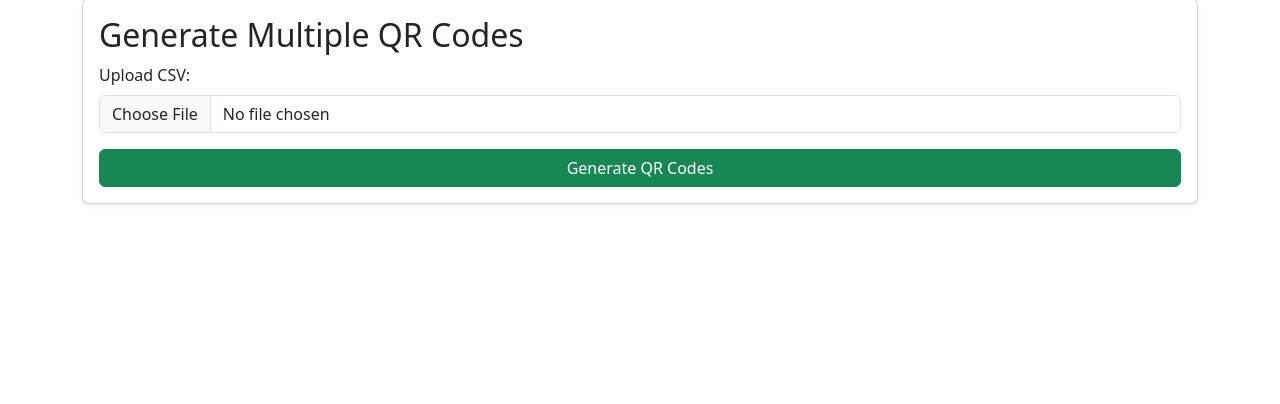
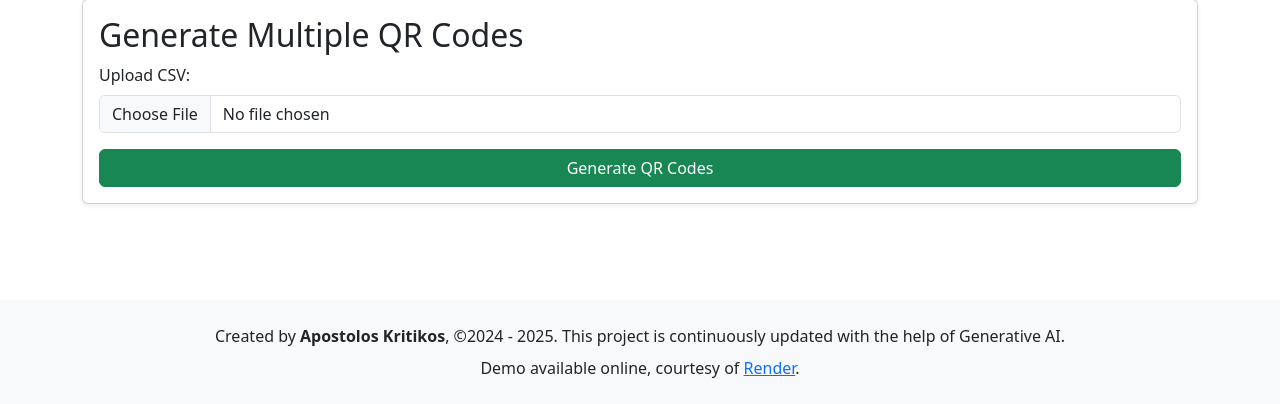
Before and after one commit to akritiko/bulk_qr_generator, a Flask app: page / in a window 1280 px wide. Shown: the part 545-949 px from the top of the page. Before the commit the page ends 750 px from the top, so only its background shows below. Run offline with Flask 3, Linux system fonts and the light colour scheme; some libraries are stand-ins or nearby versions.

Commit message:
footer added

```diff
--- a/templates/index.html
+++ b/templates/index.html
@@ -50,6 +50,12 @@
         </div>
     </div>
 
+    <footer class="bg-light text-center py-4 mt-5">
+        <div class="container">
+            <p class="mb-2">Created by <b>Apostolos Kritikos</b>, &copy;2024 - <span id="currentYear"></span>. <span class="mb-2">This project is continuously updated with the help of Generative AI.</span> <p class="mb-0">Demo available online, courtesy of <a href="https://render.com" target="_blank">Render</a>.</p>
+        </div>
+    </footer>
+
     <!-- Bootstrap JS and dependencies -->
     <script src="https://cdn.jsdelivr.net/npm/bootstrap@5.3.0/dist/js/bootstrap.bundle.min.js"></script>
     <script>
@@ -68,5 +74,9 @@
             });
         })();
     </script>
+    <script>
+        // Dynamically set the current year
+        document.getElementById('currentYear').textContent = new Date().getFullYear();
+</script>
 </body>
 </html>
```
